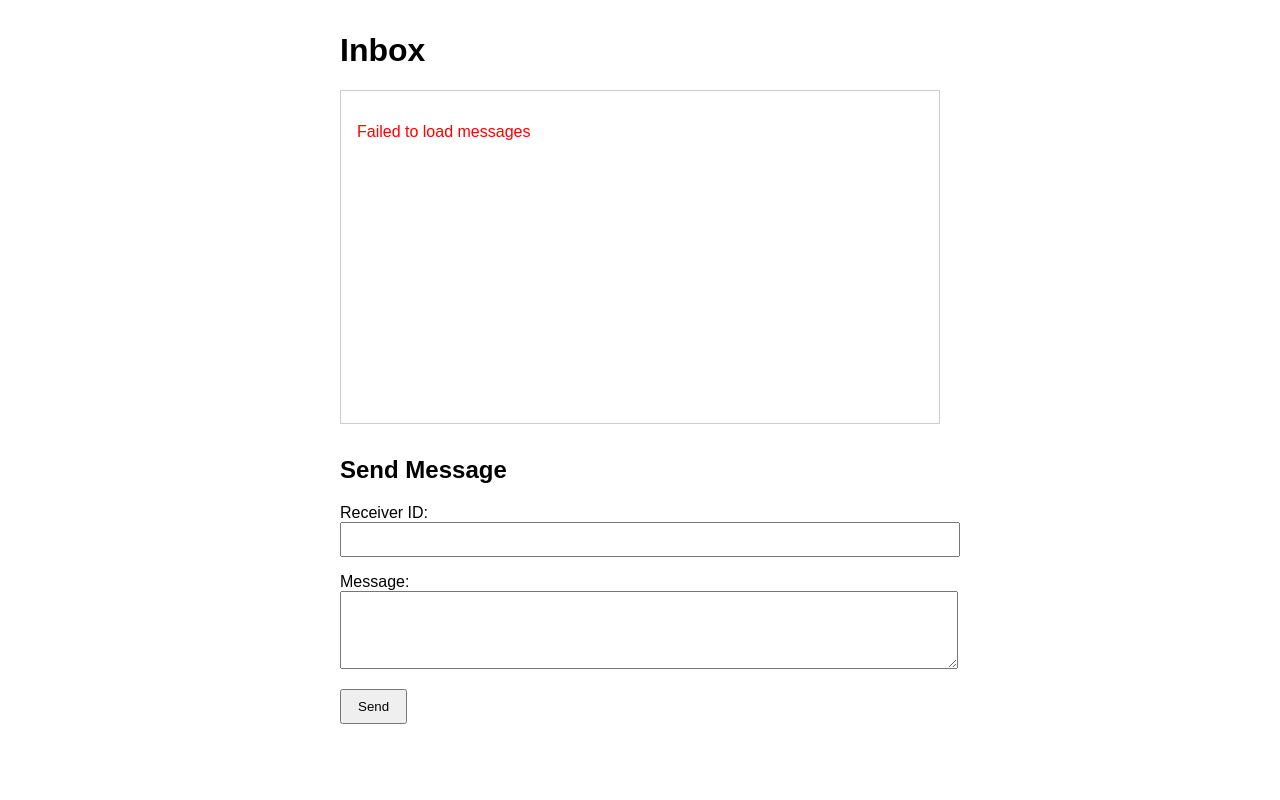
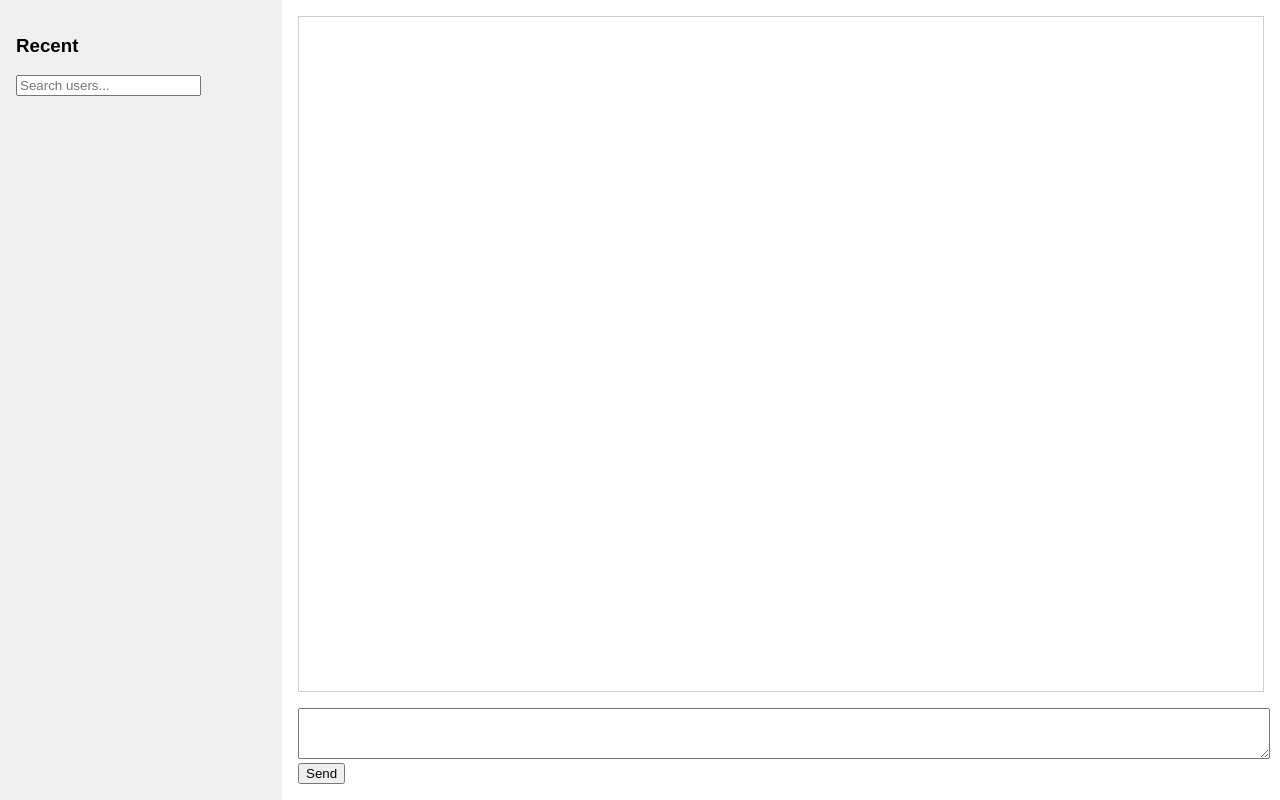
Before and after one commit to Kvezerelinika/Spotify-Stats-demo, a FastAPI app: page /messages-page in a window 1280 px wide. Run offline with FastAPI, Linux system fonts and the light colour scheme.

Commit message:
updated messages and compare_users templates pages

```diff
--- a/app/db.py
+++ b/app/db.py
@@ -182,6 +182,7 @@ class UserConnection(Base):
 
 class Message(Base):
     __tablename__ = "messages"
+
     id = Column(Integer, primary_key=True, autoincrement=True)
     sender_id = Column(String, ForeignKey("users.user_id"), nullable=False)
     receiver_id = Column(String, ForeignKey("users.user_id"), nullable=False)
@@ -189,10 +190,8 @@ class Message(Base):
     timestamp = Column(TIMESTAMP(timezone=True), server_default=func.now())
     is_read = Column(Boolean, default=False)
 
-    sender = relationship("User", foreign_keys=[sender_id])
-    receiver = relationship("User", foreign_keys=[receiver_id])
-    sender = relationship("User", foreign_keys=[sender_id], back_populates="sent_messages")
-    receiver = relationship("User", foreign_keys=[receiver_id], back_populates="received_messages")
+    sender = relationship("User", back_populates="sent_messages", foreign_keys=[sender_id])
+    receiver = relationship("User", back_populates="received_messages", foreign_keys=[receiver_id])
 
 
 
--- a/app/main.py
+++ b/app/main.py
@@ -578,7 +578,6 @@ async def get_genre_details(
 
 
 
-# /compare/{user_id_1}/{user_id_2}
 @app.get("/compare/{user_id_1}/{user_id_2}")
 async def compare_users(
     request: Request,
@@ -636,23 +635,54 @@ async def compare_users(
     top_artists_result = await db.execute(top_artists_stmt)
     top_tracks_result = await db.execute(top_tracks_stmt)
 
-    top_artists_by_user = {user_id_1: [], user_id_2: []}
+    top_artists_by_user = {}
+    top_tracks_by_user = {}
+
     for row in top_artists_result.fetchall():
-        top_artists_by_user[row.user_id].append(dict(row._mapping))
+        uid = row.user_id
+        if uid not in top_artists_by_user:
+            top_artists_by_user[uid] = []
+        top_artists_by_user[uid].append(dict(row._mapping))
 
-    top_tracks_by_user = {user_id_1: [], user_id_2: []}
     for row in top_tracks_result.fetchall():
-        top_tracks_by_user[row.user_id].append(dict(row._mapping))
+        uid = row.user_id
+        if uid not in top_tracks_by_user:
+            top_tracks_by_user[uid] = []
+        top_tracks_by_user[uid].append(dict(row._mapping))
+
+    # Get list data or empty
+    artists_1 = top_artists_by_user.get(user_id_1, [])
+    artists_2 = top_artists_by_user.get(user_id_2, [])
+    tracks_1 = top_tracks_by_user.get(user_id_1, [])
+    tracks_2 = top_tracks_by_user.get(user_id_2, [])
+
+    # Shared artists
+    ids_1 = {a["artist_id"] for a in artists_1}
+    ids_2 = {a["artist_id"] for a in artists_2}
+    shared_artist_ids = ids_1 & ids_2
+    shared_artists = [a for a in artists_1 if a["artist_id"] in shared_artist_ids]
+    artist_overlap_percent = round(len(shared_artist_ids) / max(len(ids_1 | ids_2), 1) * 100, 1)
+
+    # Shared tracks
+    tid_1 = {t["track_id"] for t in tracks_1}
+    tid_2 = {t["track_id"] for t in tracks_2}
+    shared_track_ids = tid_1 & tid_2
+    shared_tracks = [t for t in tracks_1 if t["track_id"] in shared_track_ids]
+    track_overlap_percent = round(len(shared_track_ids) / max(len(tid_1 | tid_2), 1) * 100, 1)
+
+    has_overlap = bool(shared_artists or shared_tracks)
 
     return templates.TemplateResponse("compare_users.html", {
         "request": request,
         "user_info_1": users_info[user_id_1],
         "user_info_2": users_info[user_id_2],
-        "top_artists_1": top_artists_by_user[user_id_1],
-        "top_artists_2": top_artists_by_user[user_id_2],
-        "top_tracks_1": top_tracks_by_user[user_id_1],
-        "top_tracks_2": top_tracks_by_user[user_id_2],
+        "shared_artists": shared_artists,
+        "shared_tracks": shared_tracks,
+        "artist_overlap_percent": artist_overlap_percent,
+        "track_overlap_percent": track_overlap_percent,
+        "has_overlap": has_overlap
     })
+
 
 
 # /search?q=...
--- a/app/templates/messages.html
+++ b/app/templates/messages.html
@@ -2,132 +2,114 @@
 <html lang="en">
 <head>
   <meta charset="UTF-8">
-  <title>Messages</title>
+  <title>Modern Chat</title>
   <style>
-    body {
-      font-family: Arial, sans-serif;
-      margin: 2rem;
-    }
-
-    .container {
-      max-width: 600px;
-      margin: auto;
-    }
-
-    .message-list {
-      border: 1px solid #ccc;
-      padding: 1rem;
-      height: 300px;
-      overflow-y: auto;
-      margin-bottom: 2rem;
-    }
-
-    .message-item {
-      border-bottom: 1px solid #eee;
-      padding: 0.5rem 0;
-    }
-
-    form input,
-    form textarea {
-      width: 100%;
-      padding: 0.5rem;
-      margin-bottom: 1rem;
-    }
-
-    form button {
-      padding: 0.5rem 1rem;
-    }
-
-    .success {
-      color: green;
-    }
-
-    .error {
-      color: red;
-    }
+    body { display: flex; height: 100vh; margin: 0; font-family: sans-serif; }
+    .sidebar { width: 250px; background: #f0f0f0; padding: 1rem; overflow-y: auto; }
+    .chat-container { flex: 1; display: flex; flex-direction: column; padding: 1rem; }
+    .messages { flex: 1; border: 1px solid #ccc; padding: 1rem; overflow-y: auto; margin-bottom: 1rem; }
+    .message { margin-bottom: 1rem; }
+    .sender { font-weight: bold; }
   </style>
 </head>
 <body>
-  <div class="container">
-    <h1>Inbox</h1>
-    <div class="message-list" id="inbox"></div>
-
-    <h2>Send Message</h2>
-    <form id="messageForm">
-      <label for="receiver_id">Receiver ID:</label>
-      <input type="text" id="receiver_id" required />
-
-      <label for="content">Message:</label>
-      <textarea id="content" rows="4" required></textarea>
-
+  <div class="sidebar">
+    <h3>Recent</h3>
+    <div id="recent-users"></div>
+    <input type="text" id="search" placeholder="Search users...">
+    <div id="search-results"></div>
+  </div>
+  <div class="chat-container">
+    <div class="messages" id="chat-box"></div>
+    <form id="chat-form">
+      <input type="hidden" id="receiver-id">
+      <textarea id="chat-input" rows="3" style="width: 100%;"></textarea>
       <button type="submit">Send</button>
     </form>
-
-    <p id="status" class=""></p>
   </div>
 
-  <script>
-    async function loadInbox() {
-      try {
-        const response = await fetch("/messages/inbox");
-        if (!response.ok) throw new Error("Failed to load inbox");
-        const messages = await response.json();
+<script>
+  let selectedUserId = null;
 
-        const inbox = document.getElementById("inbox");
-        inbox.innerHTML = "";
+  async function loadConversation(userId) {
+    selectedUserId = userId;
+    document.getElementById('receiver-id').value = userId;
 
-        if (messages.length === 0) {
-          inbox.innerHTML = "<p>No messages</p>";
-          return;
-        }
+    const response = await fetch(`/messages/thread/${userId}`);
+    const data = await response.json();
+    const box = document.getElementById('chat-box');
+    box.innerHTML = "";
 
-        messages.forEach(msg => {
-          const item = document.createElement("div");
-          item.className = "message-item";
-          item.innerHTML = `<strong>From:</strong> ${msg.sender_id}<br><strong>Message:</strong> ${msg.content}<br><small>${new Date(msg.timestamp).toLocaleString()}</small>`;
-          inbox.appendChild(item);
-        });
-      } catch (err) {
-        console.error(err);
-        document.getElementById("inbox").innerHTML = "<p class='error'>Failed to load messages</p>";
-      }
+    if (data.length === 0) {
+      box.innerHTML = "<p>No messages yet.</p>";
+      return;
     }
 
-    async function sendMessage(event) {
-      event.preventDefault();
+    data.forEach(msg => {
+      const from = msg.sender.user_id === userId ? msg.sender.username : "You";
+      box.innerHTML += `
+        <div class='message'>
+          <div class='sender'>${from}:</div>
+          <div>${msg.content}</div>
+          <small>${new Date(msg.timestamp).toLocaleString()}</small>
+        </div>`;
+    });
 
-      const receiver_id = document.getElementById("receiver_id").value;
-      const content = document.getElementById("content").value;
-      const statusEl = document.getElementById("status");
+    box.scrollTop = box.scrollHeight;
+  }
 
-      try {
-        const response = await fetch("/messages/", {
-          method: "POST",
-          headers: {
-            "Content-Type": "application/json"
-          },
-          body: JSON.stringify({ receiver_id, content })
-        });
+  async function loadRecentUsers() {
+    const res = await fetch('/messages/recent-users');
+    const data = await res.json();
+    const container = document.getElementById('recent-users');
+    container.innerHTML = "";
 
-        const data = await response.json();
+    data.forEach(user => {
+      const btn = document.createElement('button');
+      btn.textContent = user.username;
+      btn.onclick = () => loadConversation(user.user_id);
+      container.appendChild(btn);
+    });
+  }
 
-        if (!response.ok) {
-          throw new Error(data.detail || "Error sending message");
-        }
+  async function searchUsers(q) {
+    const res = await fetch(`/messages/search-users?q=${encodeURIComponent(q)}`);
+    const data = await res.json();
+    const container = document.getElementById('search-results');
+    container.innerHTML = "";
 
-        statusEl.textContent = "Message sent!";
-        statusEl.className = "success";
+    data.forEach(user => {
+      const btn = document.createElement('button');
+      btn.textContent = user.username;
+      btn.onclick = () => loadConversation(user.user_id);
+      container.appendChild(btn);
+    });
+  }
 
-        document.getElementById("messageForm").reset();
-        await loadInbox();
-      } catch (err) {
-        statusEl.textContent = err.message;
-        statusEl.className = "error";
-      }
-    }
+  document.getElementById('search').addEventListener('input', (e) => {
+    searchUsers(e.target.value);
+  });
 
-    document.getElementById("messageForm").addEventListener("submit", sendMessage);
-    loadInbox();
-  </script>
+  document.getElementById('chat-form').addEventListener('submit', async (e) => {
+    e.preventDefault();
+    const receiver_id = document.getElementById('receiver-id').value;
+    const content = document.getElementById('chat-input').value;
+
+    if (!receiver_id || !content.trim()) return;
+
+    await fetch('/messages/', {
+      method: 'POST',
+      headers: { 'Content-Type': 'application/json' },
+      body: JSON.stringify({ receiver_id, content })
+    });
+
+    document.getElementById('chat-input').value = "";
+    await loadConversation(receiver_id);
+  });
+
+  // Initial load
+  loadRecentUsers();
+</script>
+
 </body>
 </html>
```
Also changed, not shown: app/routers/messages.py (+51 -14 lines), app/schemas/messages.py (+11 -3 lines), app/static/CSS/compare.css (+10 -0 lines), app/templates/compare_users.html (+16 -26 lines).
